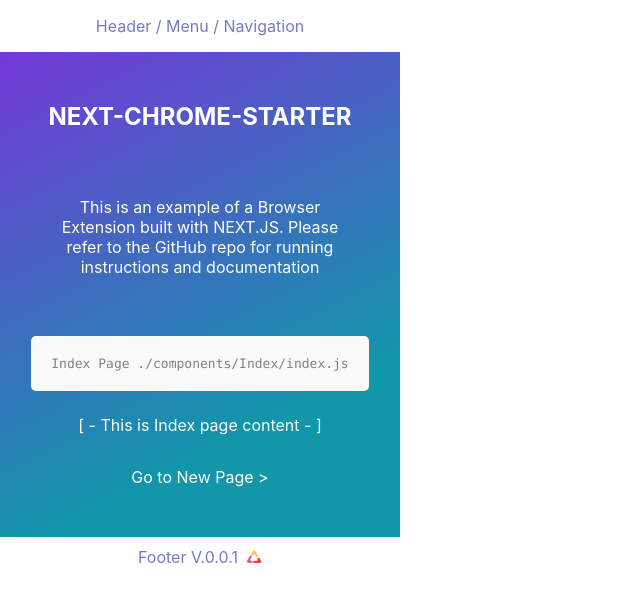
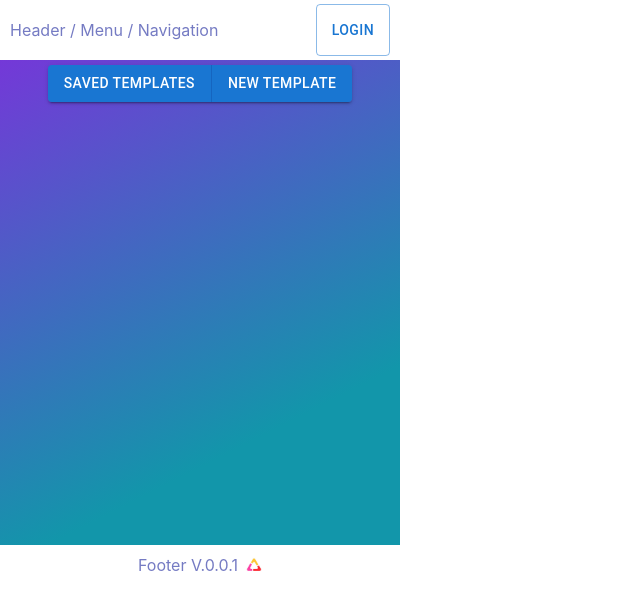
Before and after one commit to salmanpary/Cold-Messager-Extension, a Next.js app: page / in a window 1280 px wide. Shown: the top 610 px of the page, without its empty margins (0-640 px from the left). Built offline with nearby package versions, Linux system fonts and the light colour scheme.

Commit message:
added buttons

```diff
--- a/components/Header/Header.module.css
+++ b/components/Header/Header.module.css
@@ -1,7 +1,13 @@
 .head {
     display: flex;
-    justify-content: center;
-    width: 400px;
+    justify-content: flex-start;
     font-size: medium;
     color: #757bc3;
 }
+
+.navbar {
+    width: 400px;
+    padding: 4px 10px;
+    display: flex;
+    justify-content: space-between;
+}
--- a/components/Header/index.js
+++ b/components/Header/index.js
@@ -1,9 +1,13 @@
 import styles from './Header.module.css';
+import Button from '@mui/material/Button';
 
 export default function Header() {
   return (
     <>
-      <p className={styles.head}>Header / Menu / Navigation</p>
+      <div className={styles.navbar}>
+        <p className={styles.head}>Header / Menu / Navigation</p>
+        <Button variant="outlined">Login</Button>
+      </div>
     </>
   );
 }
--- a/components/Index/index.js
+++ b/components/Index/index.js
@@ -1,17 +1,15 @@
 import styles from '../../styles/Pages.module.css';
+import Button from '@mui/material/Button';
+import ButtonGroup from '@mui/material/ButtonGroup';
 
 export default function Index({ navigateToPage }) {
   return (
     <div className={styles.container}>
       <main className={styles.main}>
-        <h1 className={styles.title}>NEXT-CHROME-STARTER</h1>
-        <p className={styles.description}>
-          This is an example of a Browser Extension built with NEXT.JS. Please
-          refer to the GitHub repo for running instructions and documentation
-        </p>
-        <h1 className={styles.code}>Index Page ./components/Index/index.js</h1>
-        <p>{"[ - This is Index page content - ]"}</p>
-        <p onClick={() => navigateToPage('new')}>{"Go to New Page >"}</p>
+      <ButtonGroup variant="contained" aria-label="outlined primary button group">
+        <Button>Saved Templates</Button>
+        <Button>New Template</Button>
+      </ButtonGroup>
       </main>
     </div>
   );
--- a/package.json
+++ b/package.json
@@ -14,6 +14,9 @@
   "author": "",
   "license": "ISC",
   "dependencies": {
+    "@emotion/react": "^11.11.3",
+    "@emotion/styled": "^11.11.0",
+    "@mui/material": "^5.15.5",
     "glob": "^10.2.3",
     "next": "^13.4.1",
     "react": "^18.2.0",
--- a/styles/Pages.module.css
+++ b/styles/Pages.module.css
@@ -11,7 +11,6 @@
   height: 475px;
   display: flex;
   flex-direction: column;
-  justify-content: center;
   align-items: center;
 }
 
```
Also changed, not shown: 16 other files (tests, documents, lock files or other folders).
